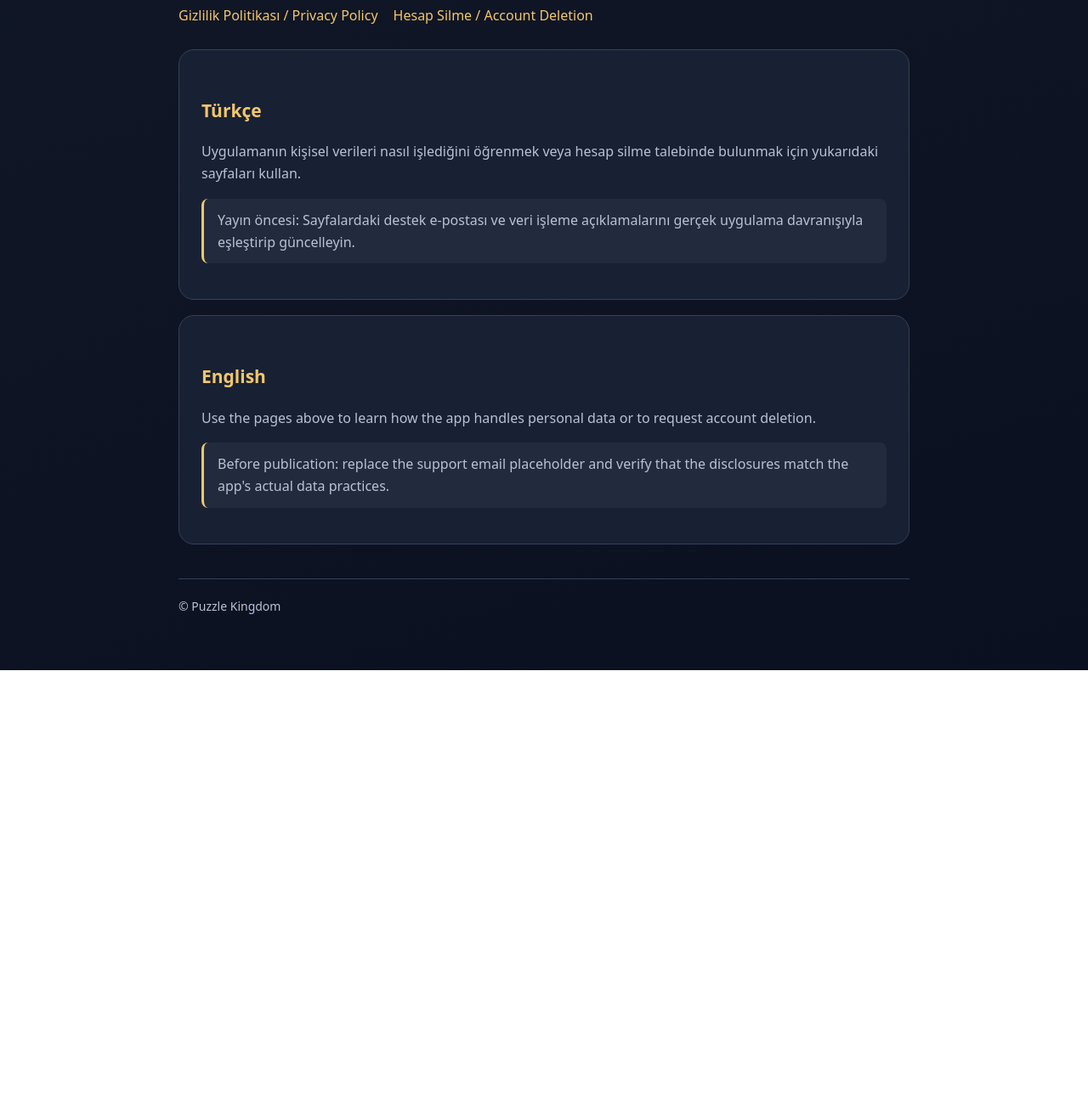
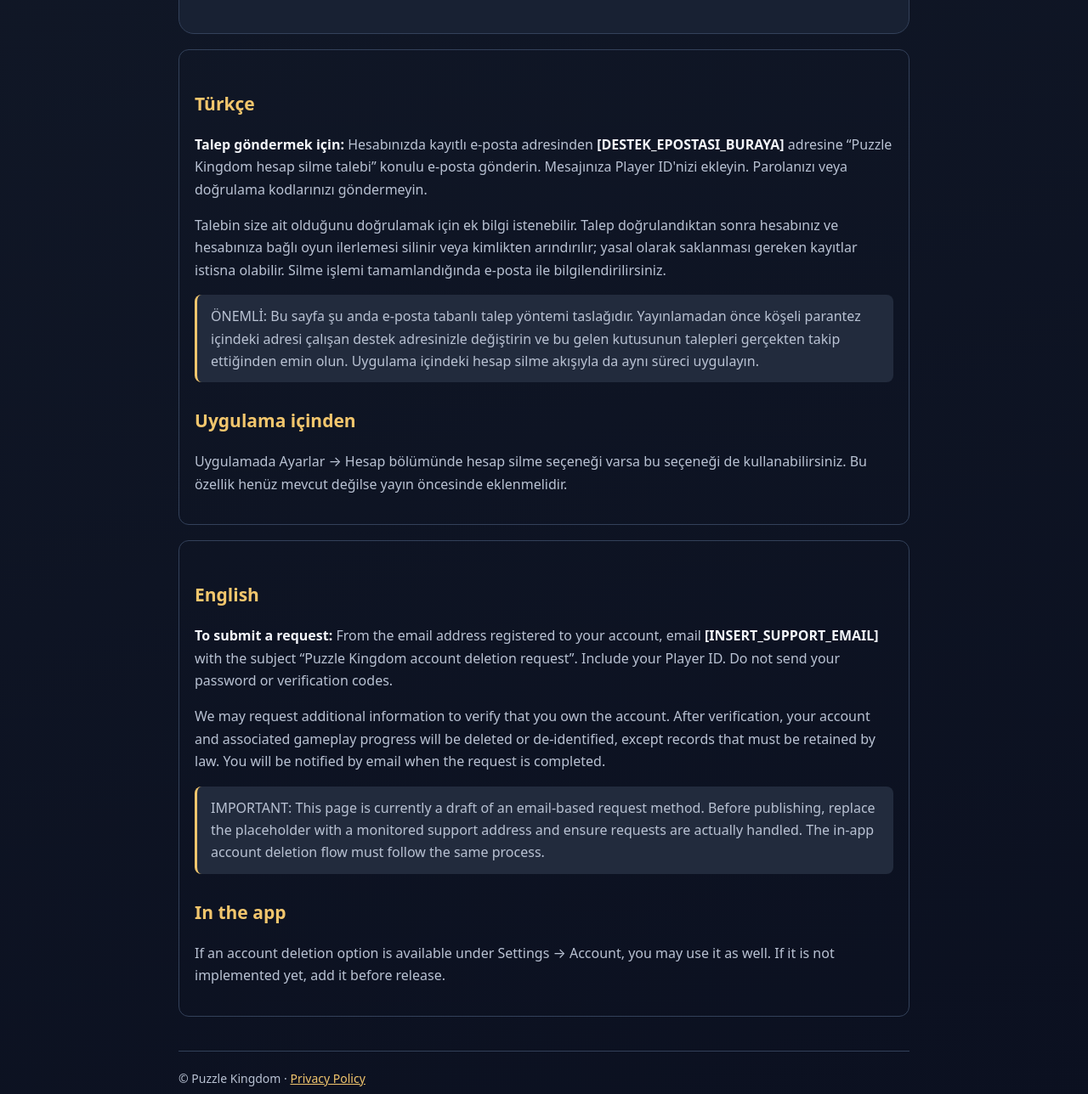
Before and after one commit to serkangumussoy/puzzle-kingdom, a plain HTML site: page index.html in a window 1280 px wide. Shown: the part 305-1593 px from the top of the page at 85% size. Before the commit the page ends 1094 px from the top, so only its background shows below. Drawn offline with Linux system fonts and the light colour scheme.

Commit message:
Add files via upload

```diff
--- a/index.html
+++ b/index.html
@@ -1,7 +1,14 @@
-<!doctype html><html lang="tr"><head><meta charset="utf-8"><meta name="viewport" content="width=device-width,initial-scale=1"><title>Puzzle Kingdom</title><link rel="stylesheet" href="style.css"></head><body><main class="wrap">
-<div class="brand"><div class="mark">♛</div> PUZZLE KINGDOM</div>
-<section class="hero"><div class="tag">Resmî bilgi sayfaları</div><h1>Krallığa hoş geldin.</h1><p>Puzzle Kingdom oyuncuları için gizlilik, hesap ve destek bilgileri.</p></section>
-<nav><a href="privacy/">Gizlilik Politikası / Privacy Policy</a><a href="delete-account/">Hesap Silme / Account Deletion</a></nav>
-<section class="card"><h2>Türkçe</h2><p>Uygulamanın kişisel verileri nasıl işlediğini öğrenmek veya hesap silme talebinde bulunmak için yukarıdaki sayfaları kullan.</p><p class="notice">Yayın öncesi: Sayfalardaki destek e-postası ve veri işleme açıklamalarını gerçek uygulama davranışıyla eşleştirip güncelleyin.</p></section>
-<section class="card"><h2>English</h2><p>Use the pages above to learn how the app handles personal data or to request account deletion.</p><p class="notice">Before publication: replace the support email placeholder and verify that the disclosures match the app's actual data practices.</p></section>
-<footer>© Puzzle Kingdom</footer></main></body></html>
+<!doctype html><html lang="tr"><head><meta charset="utf-8"><meta name="viewport" content="width=device-width,initial-scale=1"><title>Hesap Silme | Puzzle Kingdom</title><link rel="stylesheet" href="../style.css"></head><body><main class="wrap">
+<div class="brand"><div class="mark">♛</div> PUZZLE KINGDOM</div><nav><a href="../">Ana sayfa</a><a href="../privacy/">Gizlilik Politikası</a></nav>
+<section class="hero"><div class="tag">Hesap yönetimi</div><h1>Hesap Silme Talebi</h1><p>Puzzle Kingdom hesabınızın ve ilişkili oyun verilerinizin silinmesini talep edebilirsiniz.</p></section>
+<section class="lang"><h2>Türkçe</h2>
+<p><strong>Talep göndermek için:</strong> Hesabınızda kayıtlı e-posta adresinden <strong>[DESTEK_EPOSTASI_BURAYA]</strong> adresine “Puzzle Kingdom hesap silme talebi” konulu e-posta gönderin. Mesajınıza Player ID'nizi ekleyin. Parolanızı veya doğrulama kodlarınızı göndermeyin.</p>
+<p>Talebin size ait olduğunu doğrulamak için ek bilgi istenebilir. Talep doğrulandıktan sonra hesabınız ve hesabınıza bağlı oyun ilerlemesi silinir veya kimlikten arındırılır; yasal olarak saklanması gereken kayıtlar istisna olabilir. Silme işlemi tamamlandığında e-posta ile bilgilendirilirsiniz.</p>
+<p class="notice">ÖNEMLİ: Bu sayfa şu anda e-posta tabanlı talep yöntemi taslağıdır. Yayınlamadan önce köşeli parantez içindeki adresi çalışan destek adresinizle değiştirin ve bu gelen kutusunun talepleri gerçekten takip ettiğinden emin olun. Uygulama içindeki hesap silme akışıyla da aynı süreci uygulayın.</p>
+<h2>Uygulama içinden</h2><p>Uygulamada Ayarlar → Hesap bölümünde hesap silme seçeneği varsa bu seçeneği de kullanabilirsiniz. Bu özellik henüz mevcut değilse yayın öncesinde eklenmelidir.</p></section>
+<section class="lang" lang="en"><h2>English</h2>
+<p><strong>To submit a request:</strong> From the email address registered to your account, email <strong>[INSERT_SUPPORT_EMAIL]</strong> with the subject “Puzzle Kingdom account deletion request”. Include your Player ID. Do not send your password or verification codes.</p>
+<p>We may request additional information to verify that you own the account. After verification, your account and associated gameplay progress will be deleted or de-identified, except records that must be retained by law. You will be notified by email when the request is completed.</p>
+<p class="notice">IMPORTANT: This page is currently a draft of an email-based request method. Before publishing, replace the placeholder with a monitored support address and ensure requests are actually handled. The in-app account deletion flow must follow the same process.</p>
+<h2>In the app</h2><p>If an account deletion option is available under Settings → Account, you may use it as well. If it is not implemented yet, add it before release.</p></section>
+<footer>© Puzzle Kingdom · <a href="../privacy/">Privacy Policy</a></footer></main></body></html>
```
